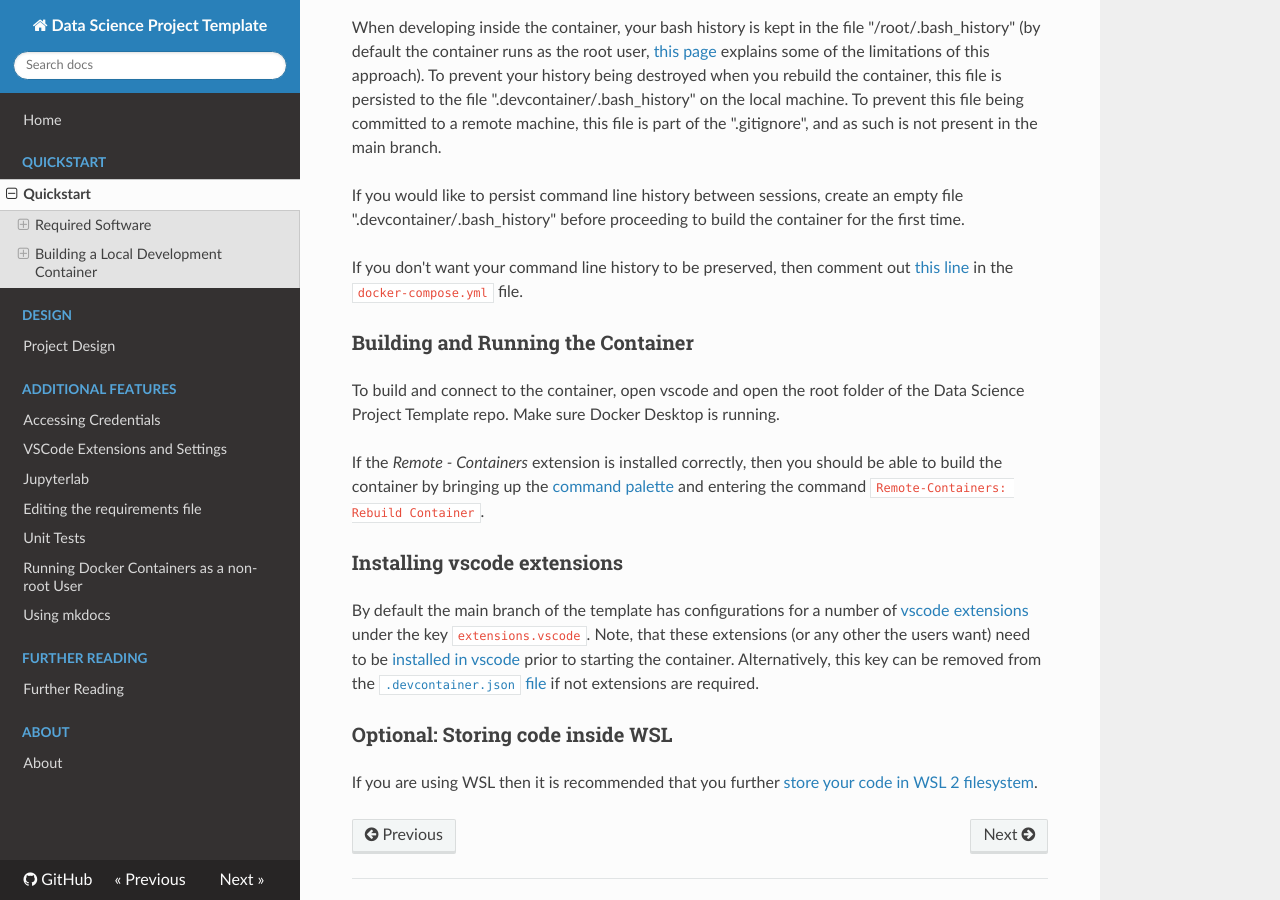
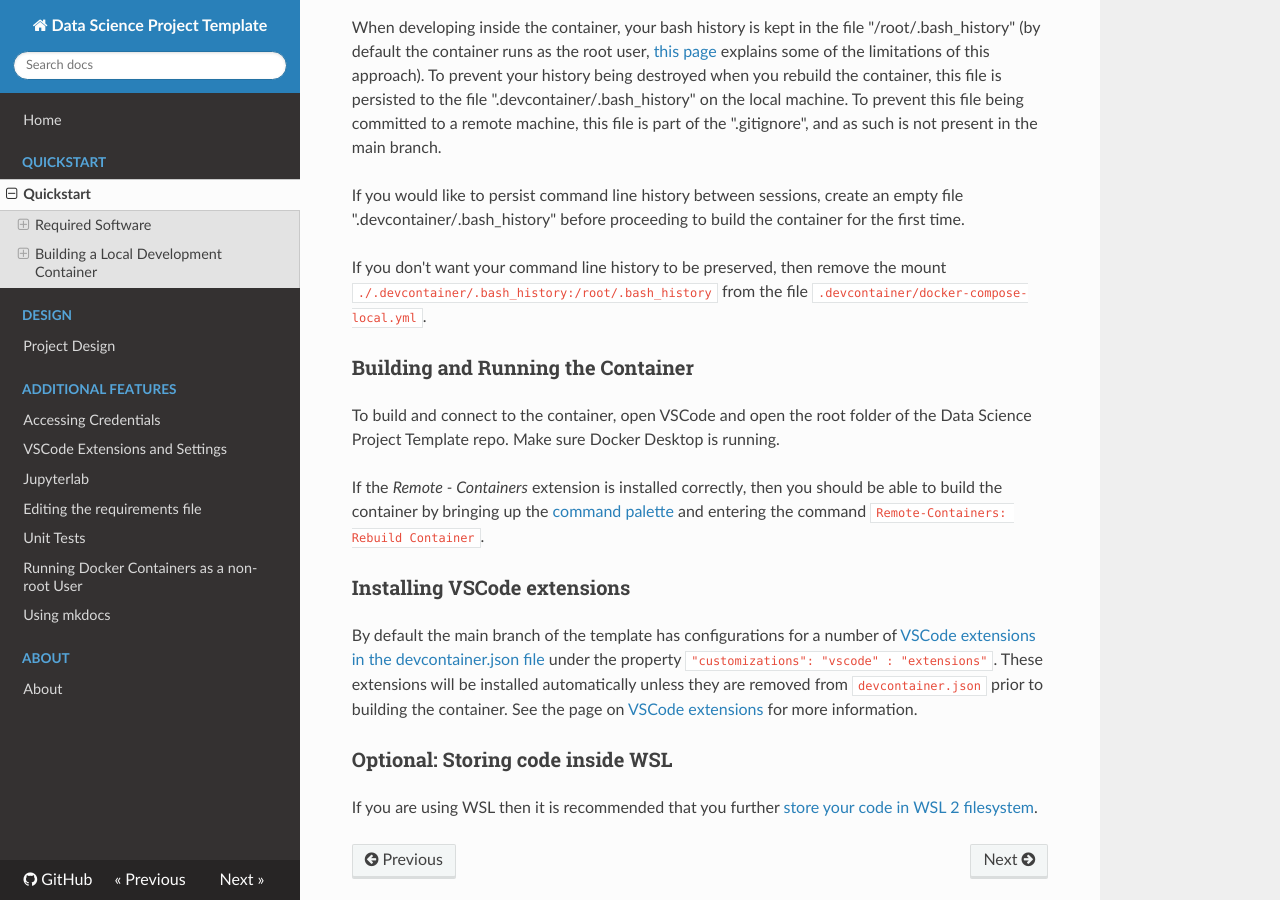
Before and after one commit to mark-curran/data-science-project-template, an MkDocs documentation site: the page built from docs/docs/quickstart/quickstart.md, in a window 1280 px wide and 900 px high, scrolled down 1515 px. Built offline with MkDocs 1.6.1, drawn with Linux system fonts in a browser that asks for light colours; nearby versions of some CDN libraries; some of the changed text lies outside the part shown.

```diff
--- a/docs/docs/quickstart/quickstart.md
+++ b/docs/docs/quickstart/quickstart.md
@@ -2,7 +2,7 @@
 
 This page describes how to set up the Data Science Project Template for local development.
 
-This project template is in effect a hierarchy of configs that build containers based on the environment that data science is being conducted in. At the bottom of that hierarchy is the local container that runs on a users local machine. This page describes creating and developing inside the local container.
+The project template is in effect a hierarchy of configs that build containers based on the environment that data science is being conducted in. At the bottom of that hierarchy is the local container that runs on a users local machine. This page describes creating and developing inside the local container.
 
 ## Required Software
 
@@ -18,11 +18,11 @@ If you are using a Windows machine, then you must additionally install [Windows
 
 ### Optional: Visual Studio Code
 
-Once you have installed Docker, it is highly recommended to install [vscode](https://code.visualstudio.com/). The config for the local container is structured according to the [devcontainer specification](https://containers.dev/implementors/spec/), and vscode has an extension ([Remote - Containers](https://code.visualstudio.com/docs/remote/remote-overview)) that is compatible with this spec.
+Once you have installed Docker, it is highly recommended to install [VSCode](https://code.visualstudio.com/). The config for the local container is structured according to the [devcontainer specification](https://containers.dev/implementors/spec/), and VSCode has an extension ([Remote - Containers](https://code.visualstudio.com/docs/remote/remote-overview)) that is compatible with this spec.
 
-Once vscode is installed, install the _Remote - Containers_ extension as per the [instructions here](https://code.visualstudio.com/docs/remote/containers-tutorial#_install-the-extension).
+Once VSCode is installed, install the _Remote - Containers_ extension as per the [instructions here](https://code.visualstudio.com/docs/remote/containers-tutorial#_install-the-extension).
 
-If you are familiar with Docker and are happy to run `docker-compose` from the command line, then vscode is not necessary.
+If you are familiar with Docker and are happy to run `docker-compose` from the command line, then VSCode is not necessary.
 
 ### Optional: Installing Docker into a Linux Subsystem
 
@@ -44,17 +44,17 @@ When developing inside the container, your bash history is kept in the file "/ro
 
 If you would like to persist command line history between sessions, create an empty file ".devcontainer/.bash_history" before proceeding to build the container for the first time.
 
-If you don't want your command line history to be preserved, then comment out [this line](https://github.com/mark-curran/data-science-project-template/blob/999d02b423f3cef22ec2a99f19dd207d69248537/docker-compose.yml#L18) in the `docker-compose.yml` file.
+If you don't want your command line history to be preserved, then remove the mount `./.devcontainer/.bash_history:/root/.bash_history` from the file `.devcontainer/docker-compose-local.yml`.
 
 ### Building and Running the Container
 
-To build and connect to the container, open vscode and open the root folder of the Data Science Project Template repo. Make sure Docker Desktop is running.
+To build and connect to the container, open VSCode and open the root folder of the Data Science Project Template repo. Make sure Docker Desktop is running.
 
 If the _Remote - Containers_ extension is installed correctly, then you should be able to build the container by bringing up the [command palette](https://code.visualstudio.com/docs/getstarted/userinterface#_command-palette) and entering the command `Remote-Containers: Rebuild Container`.
 
-### Installing vscode extensions
+### Installing VSCode extensions
 
-By default the main branch of the template has configurations for a number of [vscode extensions](https://github.com/mark-curran/data-science-project-template/blob/main/.devcontainer/devcontainer.json) under the key `extensions.vscode`. Note, that these extensions (or any other the users want) need to be [installed in vscode](https://code.visualstudio.com/learn/get-started/extensions) prior to starting the container. Alternatively, this key can be removed from the [`.devcontainer.json` file](https://github.com/mark-curran/data-science-project-template/blob/main/.devcontainer/devcontainer.json) if not extensions are required.
+By default the main branch of the template has configurations for a number of [VSCode extensions in the devcontainer.json file](https://github.com/mark-curran/data-science-project-template/blob/main/.devcontainer/devcontainer.json) under the property `"customizations": "vscode" : "extensions"`. These extensions will be installed automatically unless they are removed from `devcontainer.json` prior to building the container. See the page on [VSCode extensions](../additional_features/vscode_extensions.md) for more information.
 
 ### Optional: Storing code inside WSL
 
--- a/docs/mkdocs.yml
+++ b/docs/mkdocs.yml
@@ -17,7 +17,5 @@ nav:
         - 'additional_features/unit_tests.md'
         - 'additional_features/users_inside_container.md'
         - 'additional_features/using_mkdocs.md'
-    - Further Reading:
-        - 'further_reading/further_reading.md'
     - About:
         - 'about/about.md'
--- a/prod-requirements.txt
+++ b/prod-requirements.txt
@@ -1,5 +1,2 @@
 numpy==1.23.2
 pandas==1.4.3
-python-dateutil==2.8.2
-pytz==2022.2.1
-six==1.16.0
```
Also changed, not shown: other parts of docs/docs/quickstart/quickstart.md (+1 -1 lines), docker-compose.yml (+1 -41 lines), docs/docs/design/design.md (+1 -1 lines), docs/docs/further_reading/further_reading.md (deleted, +0 -3 lines), docs/docs/index.md (+3 -9 lines), README.md, 5 other files.
